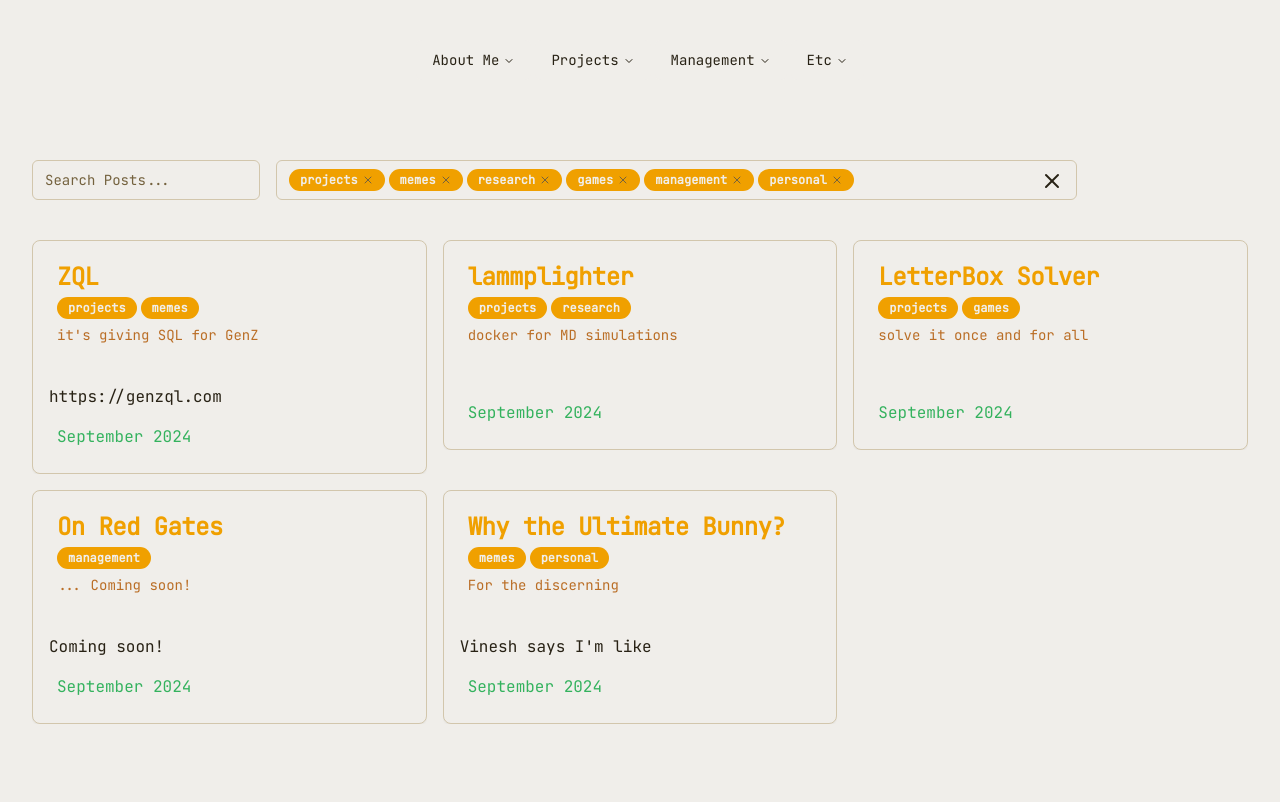
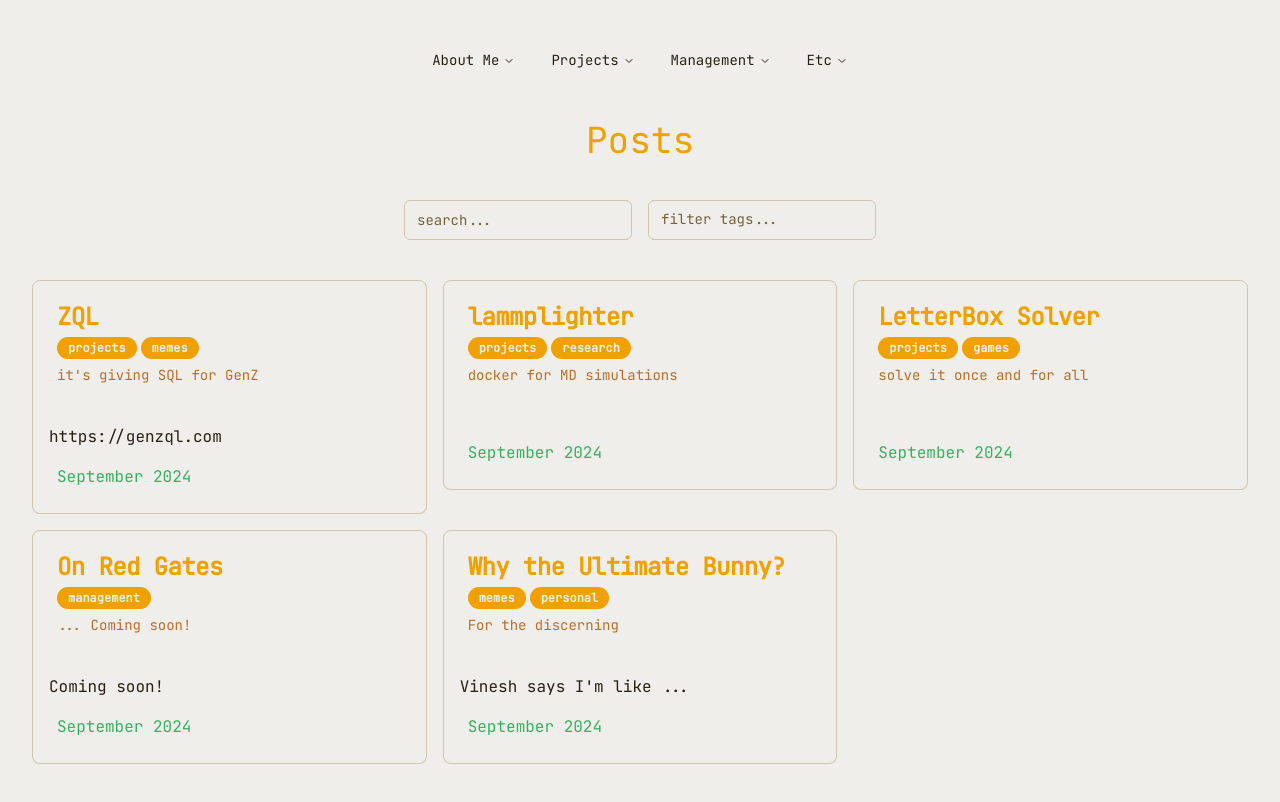
Before and after one commit to tamjidrahman/tamjid, a Next.js app: page /posts in a window 1280 px wide. Built offline with nearby package versions, Linux system fonts and the light colour scheme.

Commit message:
don't apply filter tag when nothing is selected

```diff
--- a/src/app/posts/[id]/page.tsx
+++ b/src/app/posts/[id]/page.tsx
@@ -42,6 +42,9 @@ export default function PostPage({ params }: PostPageProps) {
       </div>
 
       <div className="flex flex-col mt-20 mx-auto max-w-4xl text-left">
+        <div className="py-10">
+          Back to <TextLink href="/posts">Posts</TextLink>
+        </div>
         <h1 className="text-primary text-4xl">{post.title}</h1>
         <h2 className="text-accent mt-2">{formattedDate}</h2>
         <p className="max-w-[88ch] py-10">{post.body}</p>
--- a/src/app/posts/page.tsx
+++ b/src/app/posts/page.tsx
@@ -7,8 +7,10 @@ import { TopNavBar } from "@/components/TopNavBar";
 import { posts } from "@/components/Posts";
 import MultipleSelector, { Option } from "@/components/ui/multi-selector";
 import { Input } from "@/components/ui/input";
+import { Badge } from "@/components/ui/badge";
+import { Button } from "@/components/ui/button";
 
-export default function DemoPage() {
+export default function PostPage() {
   const [isHovered, setIsHovered] = useState("");
   const allUniqueTags = posts.reduce((acc: string[], post) => {
     post.tags.forEach((tag) => {
@@ -24,9 +26,11 @@ export default function DemoPage() {
     value: tag,
   }));
   const [selectedTags, setSelectedTags] = useState(tagOptions);
+  const [tagFilterIsActive, setTagFilterIsActive] = useState(false);
+
   const [searchTerm, setSearchTerm] = useState<string | null>(null);
   const handleInputChange = (event: React.ChangeEvent<HTMLInputElement>) => {
-    setSearchTerm(event.target.value); // Update state with the new input value
+    setSearchTerm(event.target.value);
   };
 
   return (
@@ -35,24 +39,54 @@ export default function DemoPage() {
         <TopNavBar />
       </div>
       <div className="container mx-auto py-10">
-        <div className="flex items-center">
+        <h1 className="text-primary text-4xl text-center">Posts</h1>
+        <div className="flex justify-center items-center">
           <Input
             className="w-auto mr-4"
             onChange={handleInputChange}
-            placeholder="Search Posts..."
+            placeholder="search..."
           />
           <div className="w-auto py-10">
             <MultipleSelector
               defaultOptions={tagOptions}
-              value={selectedTags}
-              onChange={setSelectedTags}
+              value={tagFilterIsActive ? selectedTags : []}
+              onChange={(options) => {
+                if (options.length > 0) {
+                  setTagFilterIsActive(true);
+                  setSelectedTags(options);
+                } else {
+                  setTagFilterIsActive(false);
+                  setSelectedTags(tagOptions);
+                }
+              }}
+              placeholder={tagFilterIsActive ? "" : "filter tags..."}
               emptyIndicator={
                 <p className="text-center text-lg leading-10 text-gray-600 dark:text-gray-400">
-                  no results found.
+                  thats all the tags!
                 </p>
               }
             />
           </div>
+        </div>
+        <div>
+          {tagFilterIsActive && (
+            <div className="text-destructive">
+              only showing:{" "}
+              {selectedTags.map((tag) => (
+                <Badge key={tag.value}>{tag.value}</Badge>
+              ))}
+              <Button
+                className="ml-4"
+                variant={"ghost"}
+                onClick={() => {
+                  setSelectedTags(tagOptions);
+                  setTagFilterIsActive(false);
+                }}
+              >
+                clear
+              </Button>
+            </div>
+          )}
         </div>
         <div className="grid grid-cols-3 gap-4">
           {posts.map(
--- a/src/app/posts/postCard.tsx
+++ b/src/app/posts/postCard.tsx
@@ -22,6 +22,7 @@ const PreviewablePostCard: React.FC<{ post: Post; isExpanded: boolean }> = ({
     month: "long",
   }).format(post.date);
 
+  const textCutOff = isExpanded ? 150 : 20;
   return (
     <div
       className={`group overflow-hidden transition-all duration-300 ease-in-out transform`}
@@ -45,8 +46,8 @@ const PreviewablePostCard: React.FC<{ post: Post; isExpanded: boolean }> = ({
         </CardHeader>
         <CardContent className="p-4">
           <p>
-            {post.body.slice(0, isExpanded ? 150 : 20)}{" "}
-            {post.body.length > 80 ? "..." : ""}
+            {post.body.slice(0, textCutOff)}{" "}
+            {post.body.length > textCutOff ? "..." : ""}
           </p>
         </CardContent>
         <CardFooter className="text-accent">{formattedDate}</CardFooter>
```
